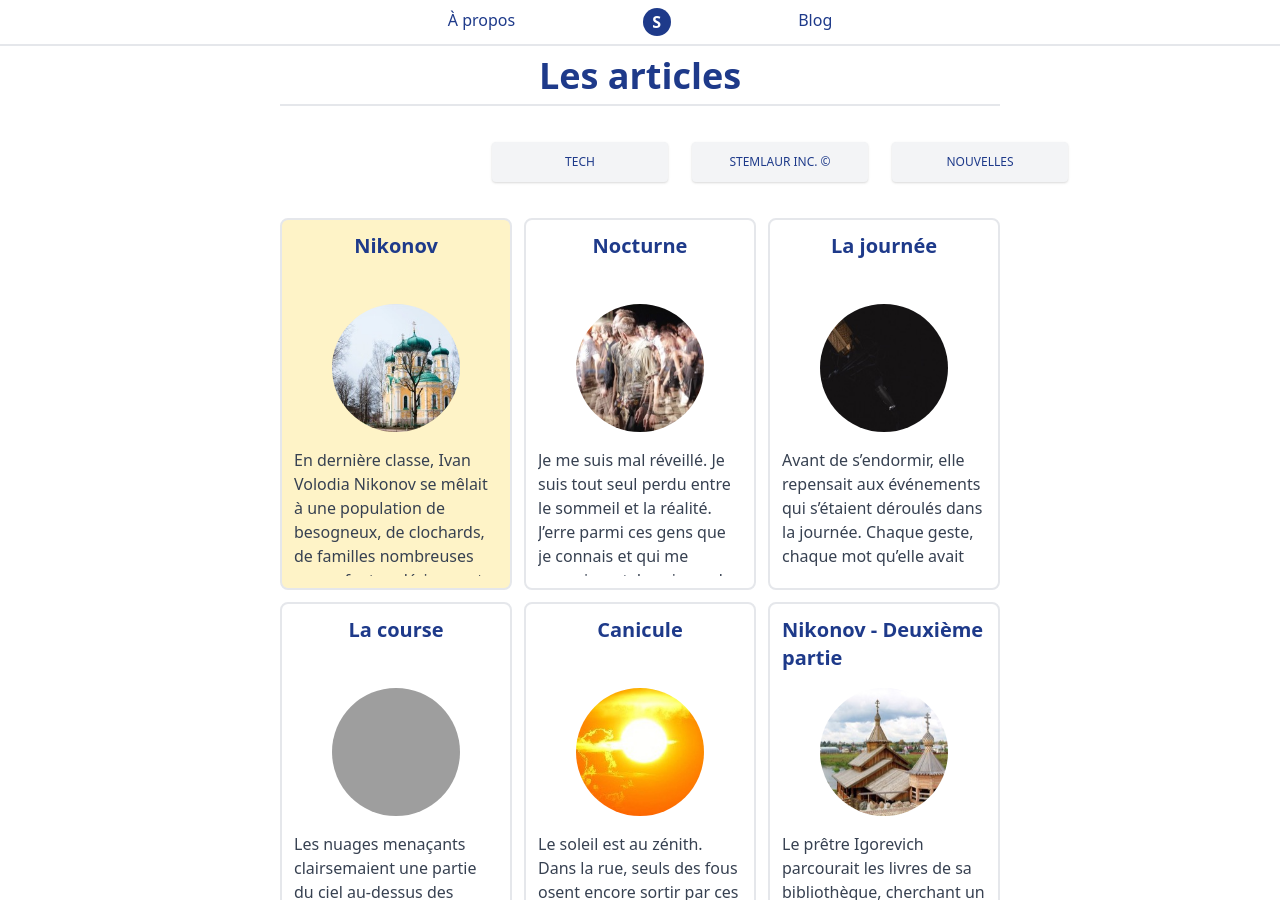
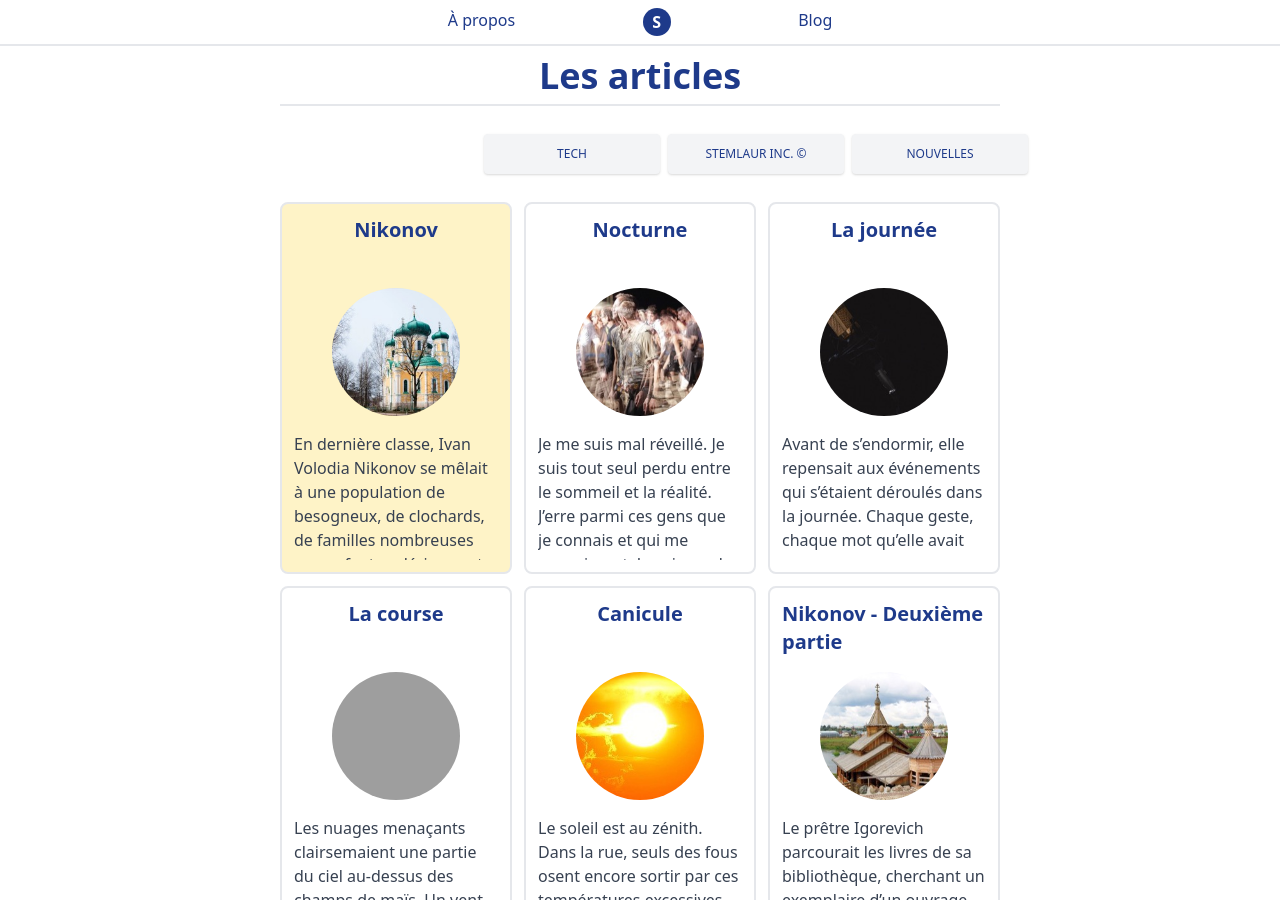
Before and after one commit to stemlaur/stemlaur.github.io, a Jekyll site: the page built from blog/index.html, in a window 1280 px wide and 900 px high. Built offline with Jekyll 4.4.1, drawn with Linux system fonts in a browser that asks for light colours; the list of posts is cut into pages by our own code; grey boxes are pictures that could not be loaded.

Commit message:
fix menu (#42)

```diff
--- a/blog/index.html
+++ b/blog/index.html
@@ -8,20 +8,20 @@
 </h1>
 
 <nav class="m-6">
-  <ul class="m-auto max-w-xs w-full flex flex-row justify-around text-gray-900 bg-white">
-    <li class="px-3 py-3">
+  <ul class="m-auto max-w-xs w-full flex flex-col sm:flex-row items-center justify-around text-gray-900 bg-white">
+    <li class="px-1 py-1">
       <a class="w-44 inline-block px-6 py-2 text-xs font-medium leading-6 text-center text-blue-900 uppercase transition bg-gray-100 rounded shadow ripple hover:shadow-lg hover:bg-gray-200 focus:outline-none"
          href="{{ site.baseurl }}/tags/tech">
         Tech
       </a>
     </li>
-    <li class="px-3 py-3">
+    <li class="px-1 py-1">
       <a class="w-44 inline-block px-6 py-2 text-xs font-medium leading-6 text-center text-blue-900 uppercase transition bg-gray-100 rounded shadow ripple hover:shadow-lg hover:bg-gray-200 focus:outline-none"
          href="{{ site.baseurl }}/tags/inc">
         Stemlaur Inc. ©
       </a>
     </li>
-    <li class="px-3 py-3">
+    <li class="px-1 py-1">
       <a class="w-44 inline-block px-6 py-2 text-xs font-medium leading-6 text-center text-blue-900 uppercase transition bg-gray-100 rounded shadow ripple hover:shadow-lg hover:bg-gray-200 focus:outline-none"
          href="{{ site.baseurl }}/tags/nouvelle">
         Nouvelles
```
